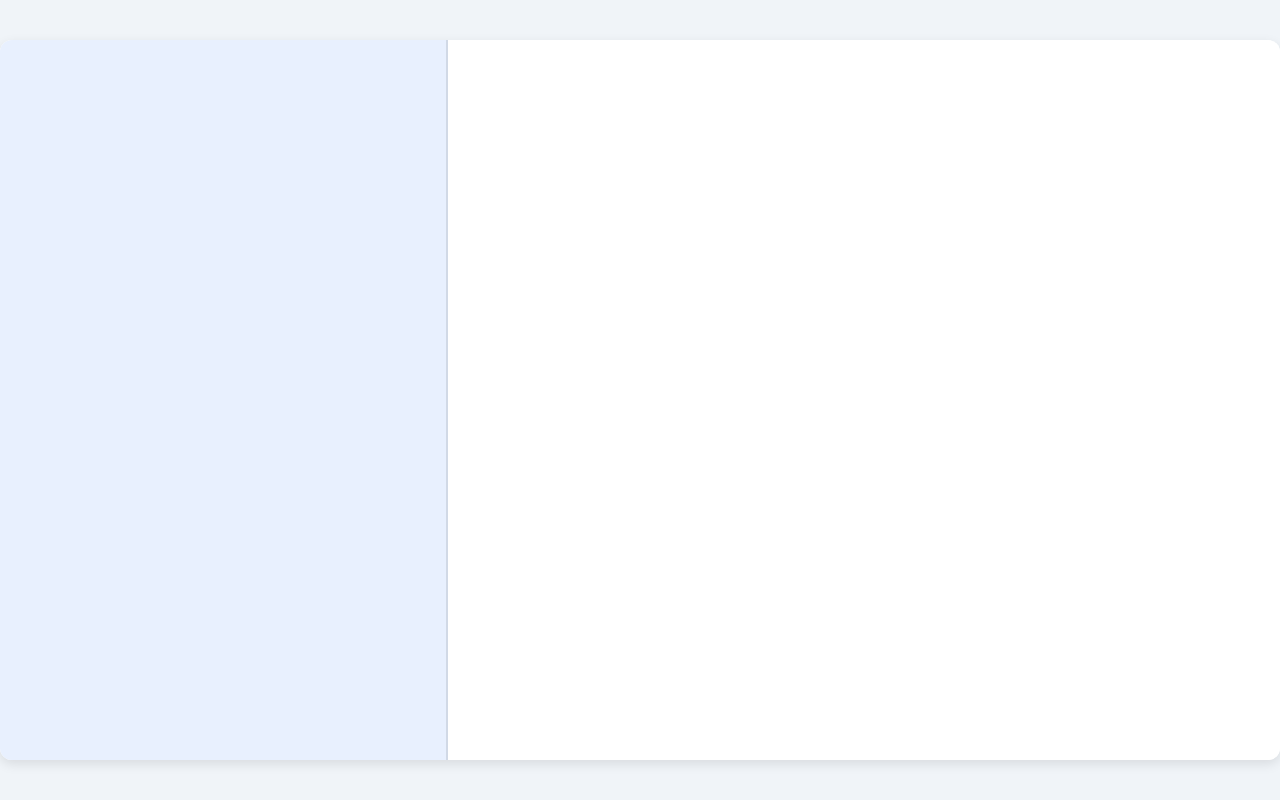
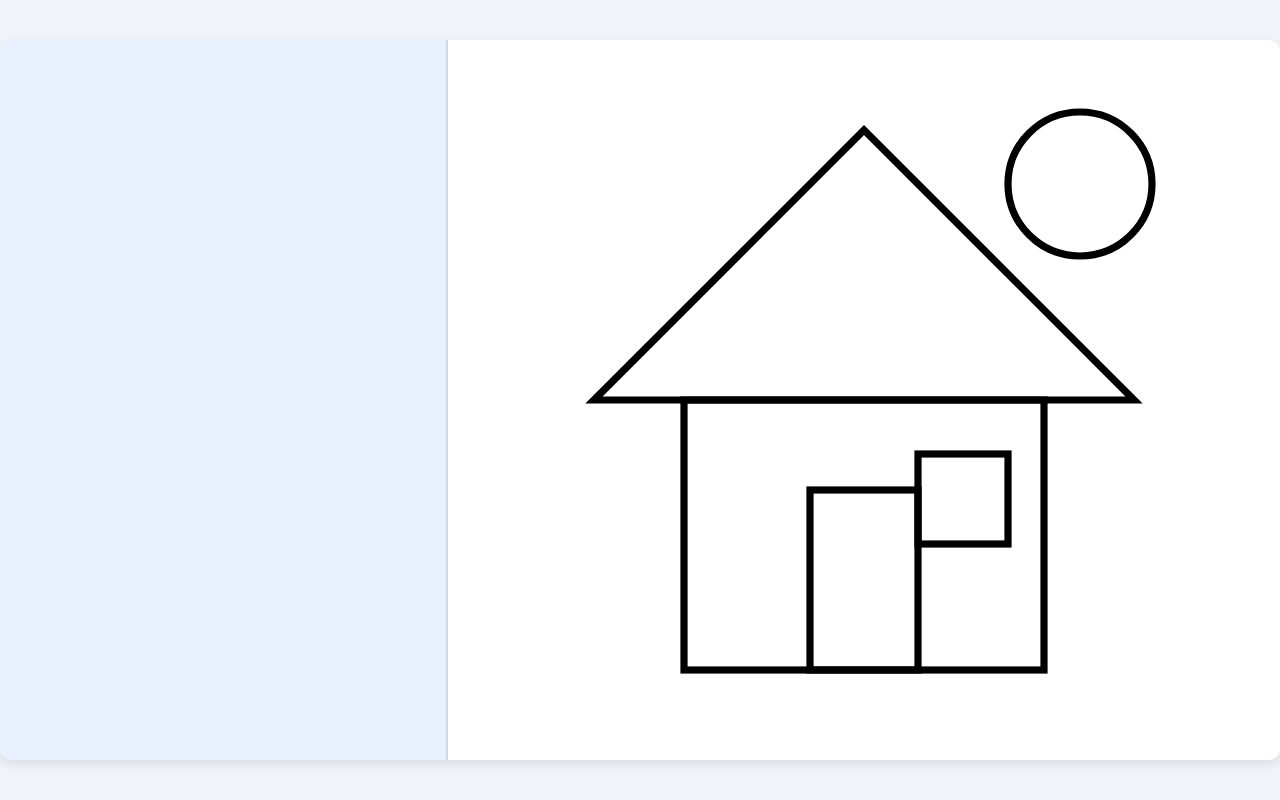
Before and after one commit to sieni7/coloriage, a plain HTML site: page src/index.html in a window 1280 px wide. Drawn offline with Linux system fonts and the light colour scheme.

Commit message:
feat: intégrer le dessin SVG de référence inline avec contrat de zones

```diff
--- a/src/index.html
+++ b/src/index.html
@@ -16,7 +16,21 @@
             <!-- Miniature et palette seront ajoutées ici -->
         </div>
         <div class="zone-droite">
-            <!-- Dessin principal sera ajouté ici -->
+                    <svg viewBox="0 0 400 400" xmlns="http://www.w3.org/2000/svg" style="width: 100%; height: 100%;">
+            <!-- Zones coloriables (surfaces fermées, fill blanc, id unique) -->
+            <circle id="zone-soleil" class="zone-coloriable" fill="#FFFFFF" cx="320" cy="80" r="40" />
+            <polygon id="zone-toit" class="zone-coloriable" fill="#FFFFFF" points="200,50 50,200 350,200" />
+            <rect id="zone-murs" class="zone-coloriable" fill="#FFFFFF" x="100" y="200" width="200" height="150" />
+            <rect id="zone-porte" class="zone-coloriable" fill="#FFFFFF" x="170" y="250" width="60" height="100" />
+            <rect id="zone-fenetre" class="zone-coloriable" fill="#FFFFFF" x="230" y="230" width="50" height="50" />
+
+            <!-- Contours protégés (dessinés au-dessus, pointer-events: none) -->
+            <circle class="contour" fill="none" stroke="#000000" stroke-width="4" style="pointer-events: none;" cx="320" cy="80" r="40" />
+            <polygon class="contour" fill="none" stroke="#000000" stroke-width="4" style="pointer-events: none;" points="200,50 50,200 350,200" />
+            <rect class="contour" fill="none" stroke="#000000" stroke-width="4" style="pointer-events: none;" x="100" y="200" width="200" height="150" />
+            <rect class="contour" fill="none" stroke="#000000" stroke-width="4" style="pointer-events: none;" x="170" y="250" width="60" height="100" />
+            <rect class="contour" fill="none" stroke="#000000" stroke-width="4" style="pointer-events: none;" x="230" y="230" width="50" height="50" />
+        </svg>
         </div>
     </main>
 </body>
```
